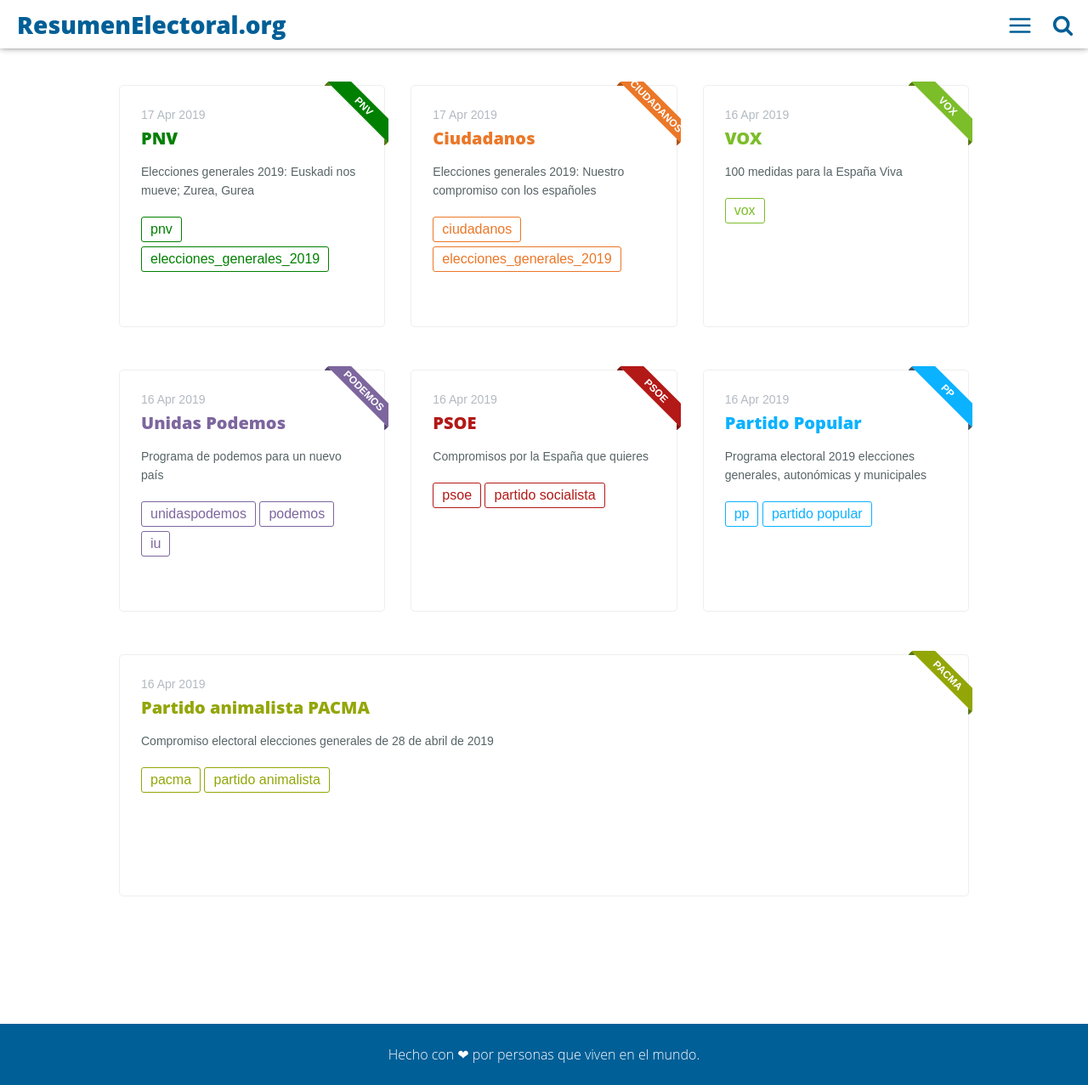
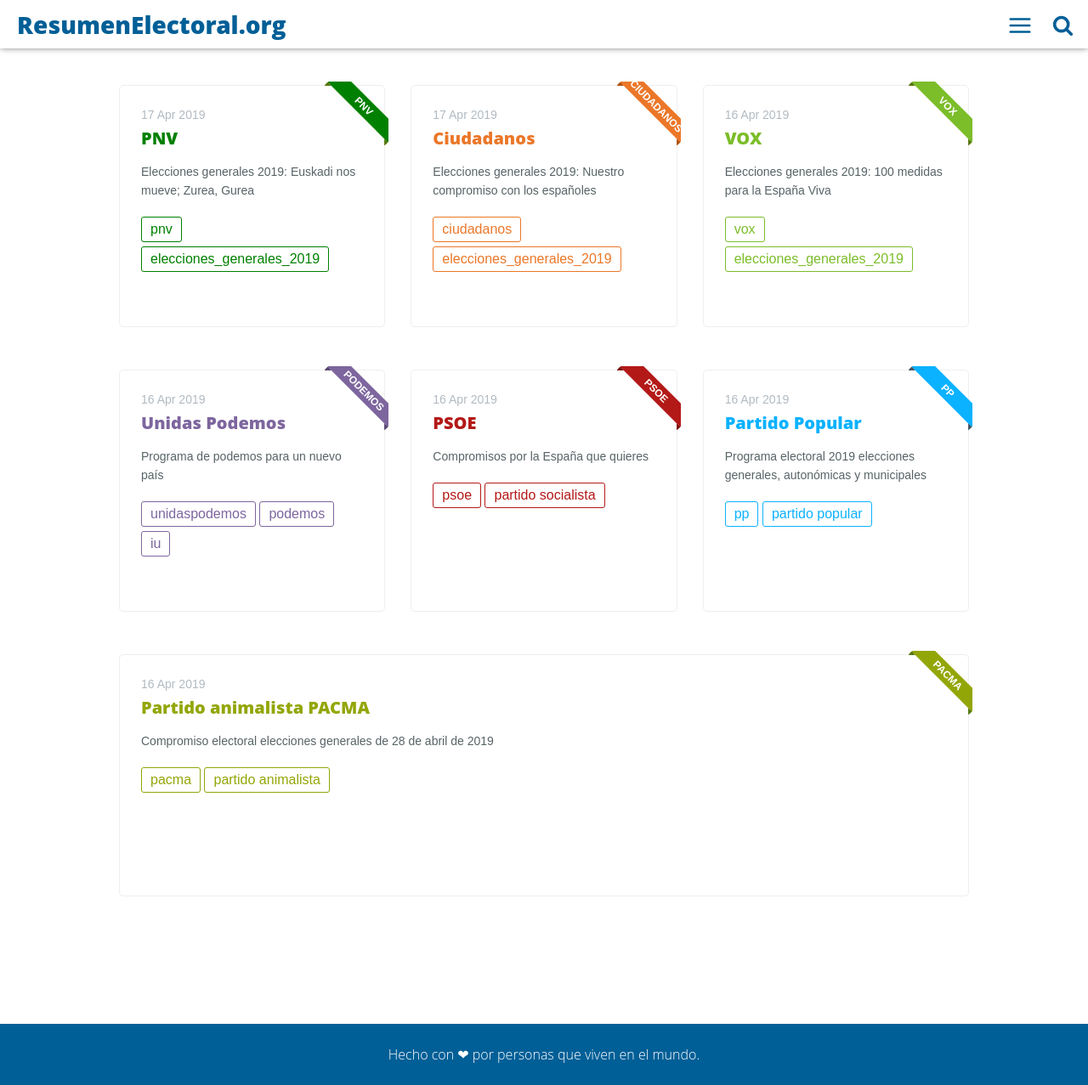
Before and after one commit to resumenelectoral/2019_generales, a Jekyll site: the page built from index.html, in a window 1280 px wide and 1277 px high. Shown: the whole window at 85% size. Built offline with Jekyll 4.4.1, drawn with Linux system fonts in a browser that asks for light colours.

Commit message:
Update 2019-04-16-vox.md

```diff
--- a/_posts/2019-04-16-vox.md
+++ b/_posts/2019-04-16-vox.md
@@ -7,8 +7,9 @@
 color: '#7CBD2A'
 tags:
 - "vox"
+- "elecciones_generales_2019"
 twitter_text: "Resumen electoral para las generales de 2019 de VOX"
-introduction: "100 medidas para la España Viva"
+introduction: "Elecciones generales 2019: 100 medidas para la España Viva"
 ---
 
 [Enlace al programa electoral completo](https://www.voxespana.es/biblioteca/espana/2018m/gal_c2d72e181103013447.pdf)
```
